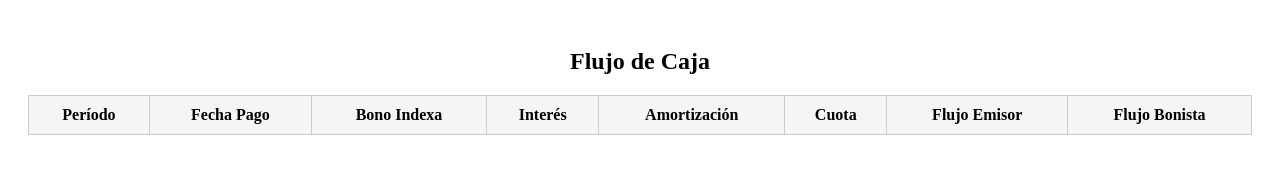
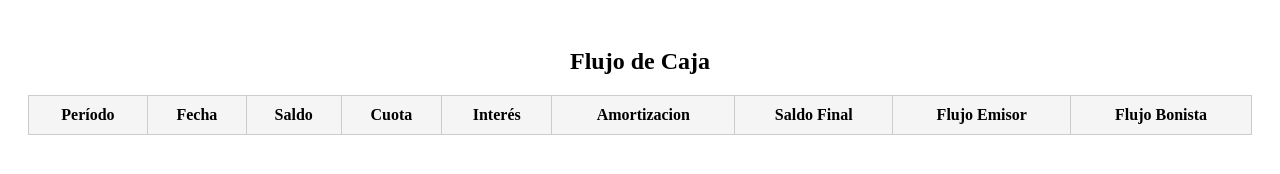
Before and after one commit to CarlosGC-LP/Bondify, a plain HTML site: page frontend/flujo-caja.html in a window 1280 px wide. Drawn offline with Linux system fonts and the light colour scheme.

Commit message:
Update bienvenido.html

```diff
--- a/frontend/flujo-caja.html
+++ b/frontend/flujo-caja.html
@@ -15,11 +15,12 @@
       <thead>
         <tr>
           <th>Período</th>
-          <th>Fecha Pago</th>
-          <th>Bono Indexa</th>
+          <th>Fecha</th>
+          <th>Saldo</th>
+          <th>Cuota</th>
           <th>Interés</th>
-          <th>Amortización</th>
-          <th>Cuota</th>
+          <th>Amortizacion</th>
+          <th>Saldo Final</th>
           <th>Flujo Emisor</th>
           <th>Flujo Bonista</th>
         </tr>
```
Also changed, not shown: frontend/bienvenido.html (+4 -1 lines).
